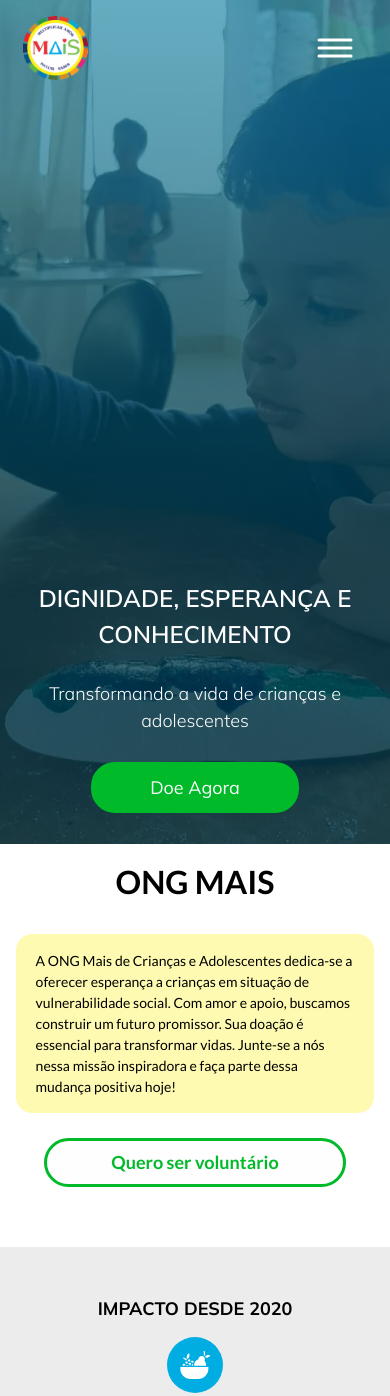
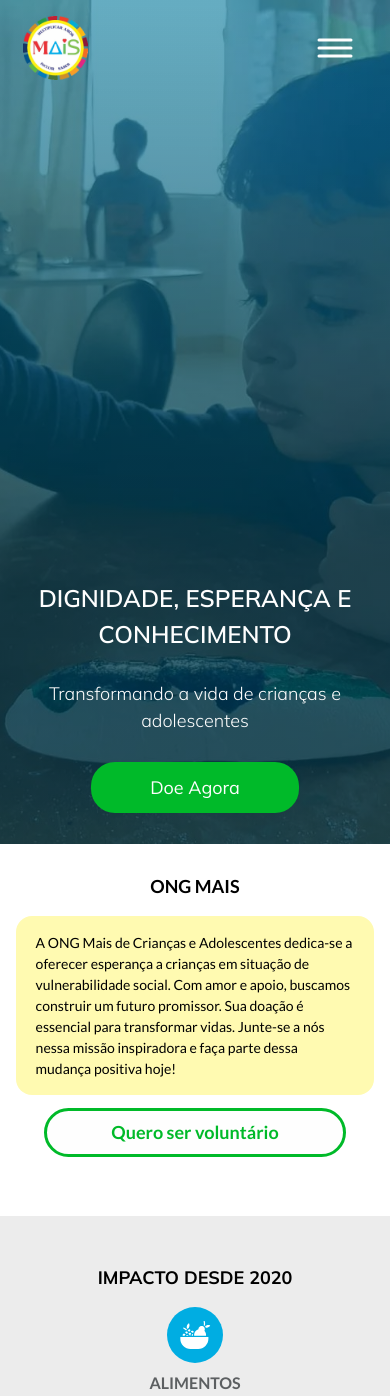
Before and after one commit to ONG-Mais/website-front-end, a Next.js app: page / in a window 390 px wide. Shown: the top 1396 px of the page. Built offline with nearby package versions, Linux system fonts and the light colour scheme.

Commit message:
fix: improves the mobile ux

```diff
--- a/src/app/Components/About/index.tsx
+++ b/src/app/Components/About/index.tsx
@@ -5,8 +5,8 @@ import { routes } from "@/app/lib/routes";
 export default function About() {
   return (
     <Container>
-      <div className="mt-r4 w-full flex flex-col items-center justify-center sm:justify-end gap-7">
-        <h3 className="text-h3 font-bold">ONG MAIS</h3>
+      <div className="mt-r4 sm:mt-r8 w-full flex flex-col items-center justify-center sm:justify-end gap-7 sm:gap-4">
+        <h3 className="text-h3 font-bold sm:text-pl">ONG MAIS</h3>
         <div className="w-[728px] h-44 sm:w-full sm:h-auto py-8 px-10 sm:px-5 sm:py-4 bg-tertiary-100 rounded-2xl flex flex-col break-words">
           <p className="text-pl sm:text-ps">
             A ONG Mais de Crianças e Adolescentes dedica-se a oferecer esperança a crianças em situação de
```
